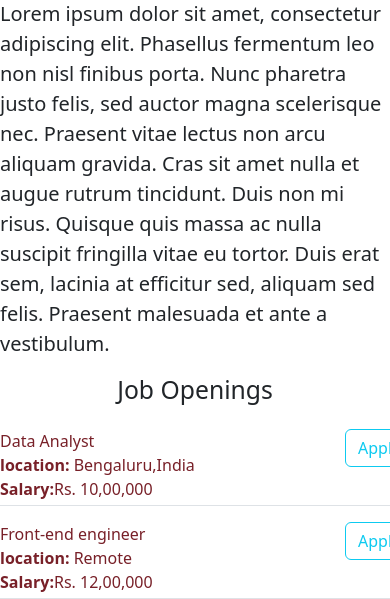
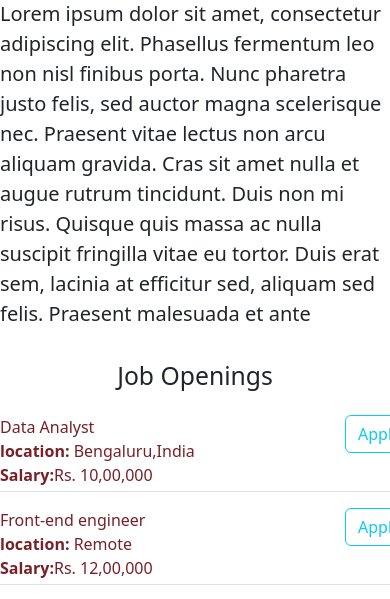
Before and after one commit to cocunatman/coconuts-career-wesbite, a Flask app: page / in a window 390 px wide; the page is wider, and only the part inside the window is pictured. Shown: the part 502-1101 px from the top of that part. Run offline with Flask 3, Linux system fonts and the light colour scheme.

Commit message:
modified

```diff
--- a/templates/home.html
+++ b/templates/home.html
@@ -22,13 +22,14 @@ margin-bottom: 20px;
 <div class="container">
 {{company_name}} CAREER
 </h1>
-
+<div class="row" style="margin-bottom:16px">
+  <div class="col-md-6">
 <p class="lead">
-Lorem ipsum dolor sit amet, consectetur adipiscing elit. Phasellus fermentum leo non nisl finibus porta. Nunc pharetra justo felis, sed auctor magna scelerisque nec. Praesent vitae lectus non arcu aliquam gravida. Cras sit amet nulla et augue rutrum tincidunt. Duis non mi risus. Quisque quis massa ac nulla suscipit fringilla vitae eu tortor. Duis erat sem, lacinia at efficitur sed, aliquam sed felis. Praesent malesuada et ante a vestibulum.
+Lorem ipsum dolor sit amet, consectetur adipiscing elit. Phasellus fermentum leo non nisl finibus porta. Nunc pharetra justo felis, sed auctor magna scelerisque nec. Praesent vitae lectus non arcu aliquam gravida. Cras sit amet nulla et augue rutrum tincidunt. Duis non mi risus. Quisque quis massa ac nulla suscipit fringilla vitae eu tortor. Duis erat sem, lacinia at efficitur sed, aliquam sed felis. Praesent malesuada et ante
 </p>
 </div>
 <div class="d-none d-md-block col-md-6">
-<img class="img-fluid" src="/static/people.jpg" style="height=320px">
+<img class="img-fluid" src="/static/people.jpg" style="height=320px; border-radius:6px;">
 </div>
 </div>
 
```
